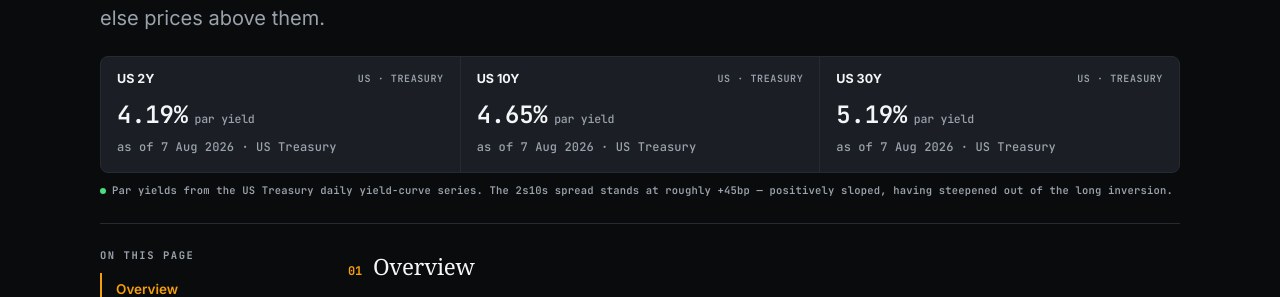
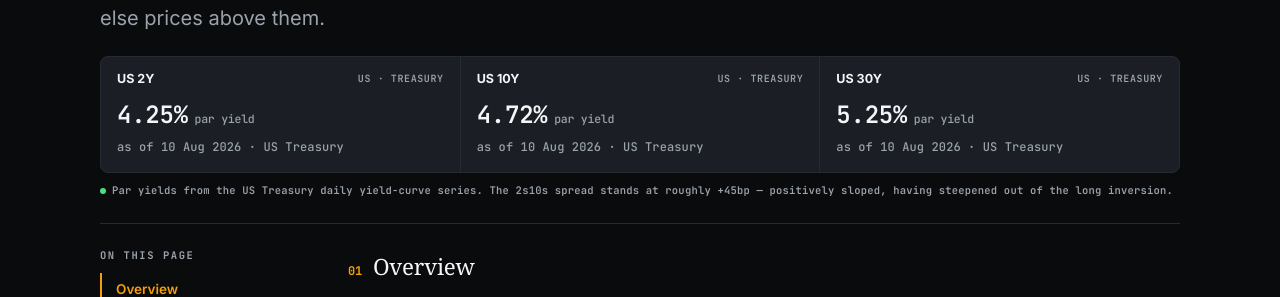
Before and after one commit to maverickrocx/RiskMaverick, a Jekyll site: the page built from markets/fixed-income.md, in a window 1280 px wide and 900 px high. Shown: the part 295-592 px from the top of the window. Built offline with Jekyll 4.4.1, drawn with Linux system fonts in a browser that asks for light colours; some web fonts are replaced.

Commit message:
chore(marks): daily benchmark refresh from primary sources

```diff
--- a/_data/marks.yml
+++ b/_data/marks.yml
@@ -2,41 +2,41 @@
 # Each mark carries the date and publisher it came from.
 
 de_da:
-  price: "€117.91"
-  asof: "10 Aug 2026"
+  price: "€110.38"
+  asof: "11 Aug 2026"
   source: "SMARD"
-  low: 3.66
-  high: 199.51
+  low: -0.18
+  high: 204.96
   points: 96
 estr:
-  price: "2.185%"
-  asof: "7 Aug 2026"
+  price: "2.184%"
+  asof: "10 Aug 2026"
   source: "ECB"
 henry_hub:
   price: "$2.81"
   asof: "3 Aug 2026"
   source: "EIA"
 lme_al:
-  price: "$3,280"
-  asof: "7 Aug 2026"
+  price: "$3,328"
+  asof: "10 Aug 2026"
   source: "LME"
 lme_cu:
-  price: "$14,240"
-  asof: "7 Aug 2026"
+  price: "$14,290"
+  asof: "10 Aug 2026"
   source: "LME"
 sofr:
-  price: "3.65%"
-  asof: "6 Aug 2026"
+  price: "3.62%"
+  asof: "7 Aug 2026"
   source: "NY Fed"
 us10y:
-  price: "4.65%"
-  asof: "7 Aug 2026"
+  price: "4.72%"
+  asof: "10 Aug 2026"
   source: "US Treasury"
 us2y:
-  price: "4.19%"
-  asof: "7 Aug 2026"
+  price: "4.25%"
+  asof: "10 Aug 2026"
   source: "US Treasury"
 us30y:
-  price: "5.19%"
-  asof: "7 Aug 2026"
+  price: "5.25%"
+  asof: "10 Aug 2026"
   source: "US Treasury"
```
